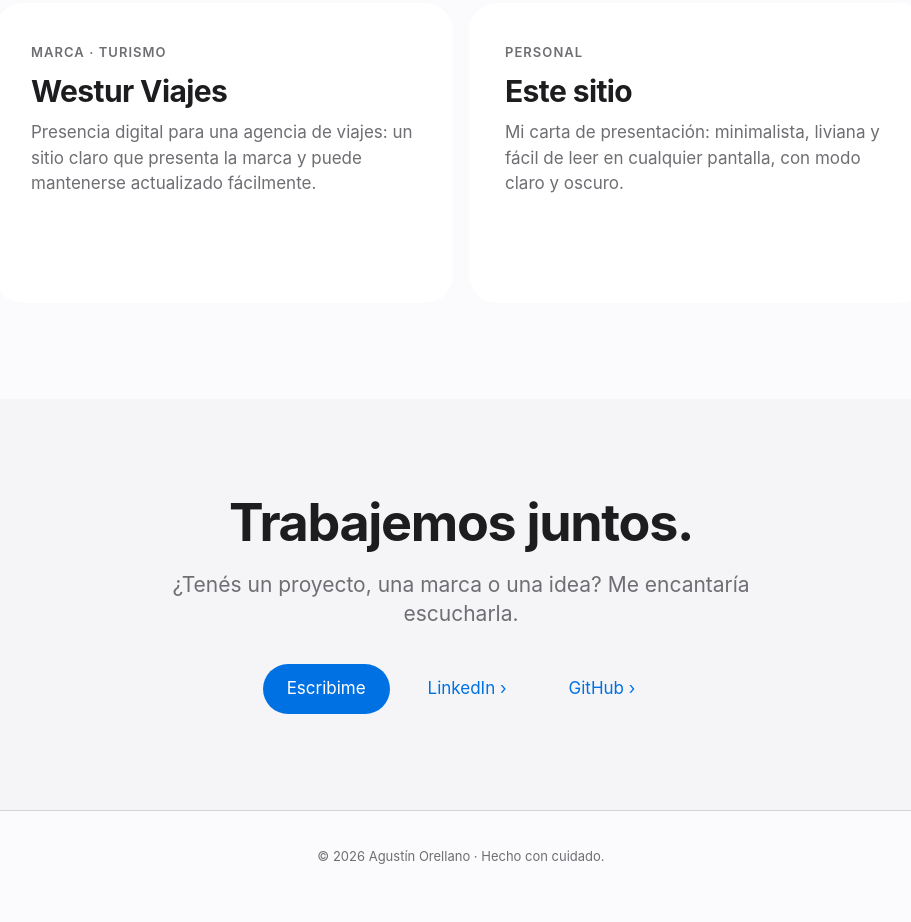
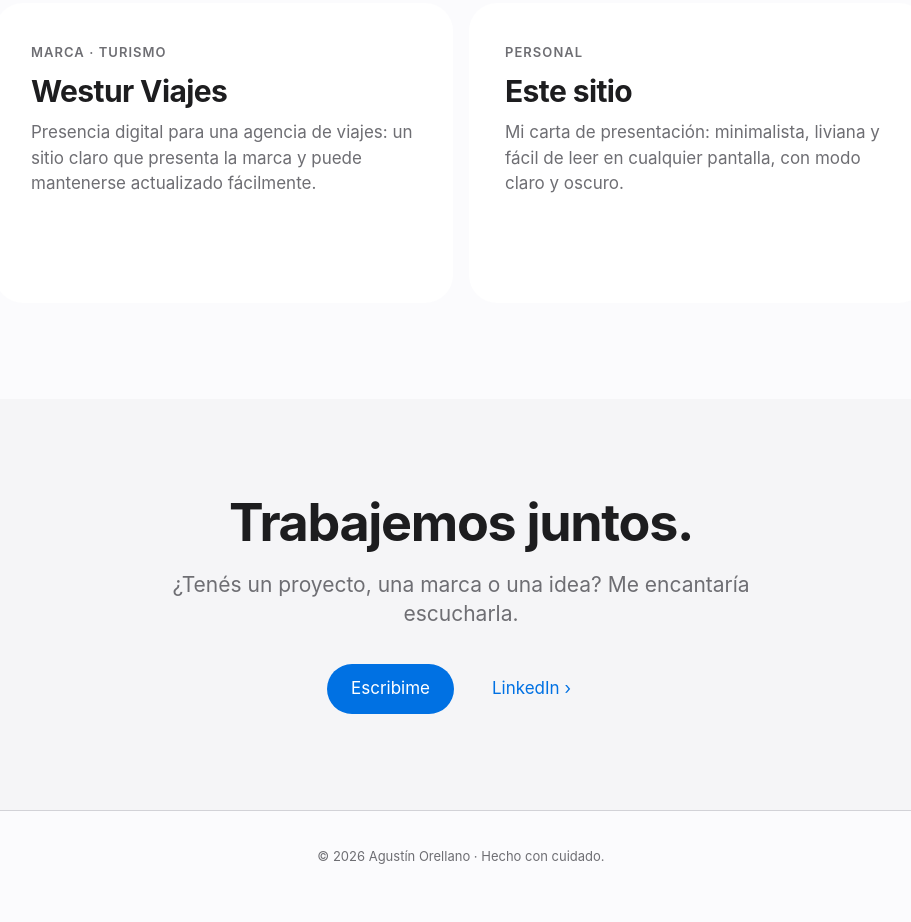
Before and after one commit to agustinorellano/mi.presentaci-n, a plain HTML site: page index.html in a window 1280 px wide. Shown: the part 3821-4743 px from the top of the page, without its empty margins (179-1090 px from the left). Drawn offline with Linux system fonts and the light colour scheme.

Commit message:
Quitar botón de GitHub
Co-Authored-By: Claude Sonnet 5.5 <noreply@anthropic.com>

```diff
--- a/index.html
+++ b/index.html
@@ -230,7 +230,6 @@ footer{padding:36px 0 56px;text-align:center;font-size:13px;color:var(--muted);b
     <div class="cta rv">
       <a class="btn" href="mailto:agustinorellanogomez@gmail.com">Escribime</a>
       <a class="btn ghost" href="https://www.linkedin.com/in/agust%C3%ADn-orellano-" target="_blank" rel="noopener">LinkedIn ›</a>
-      <a class="btn ghost" href="https://github.com/agustinorellano" target="_blank" rel="noopener">GitHub ›</a>
     </div>
   </div>
 </section>
```
